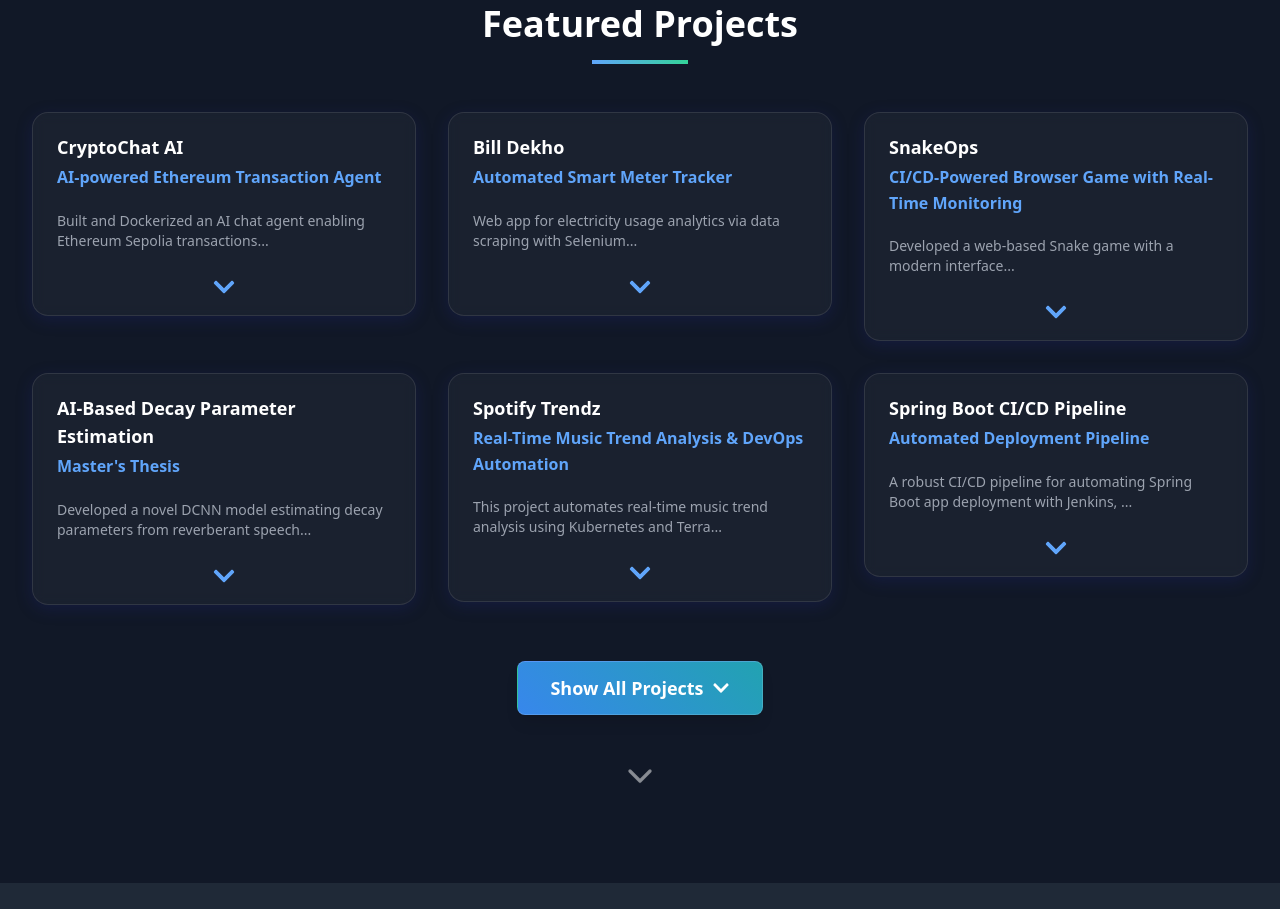
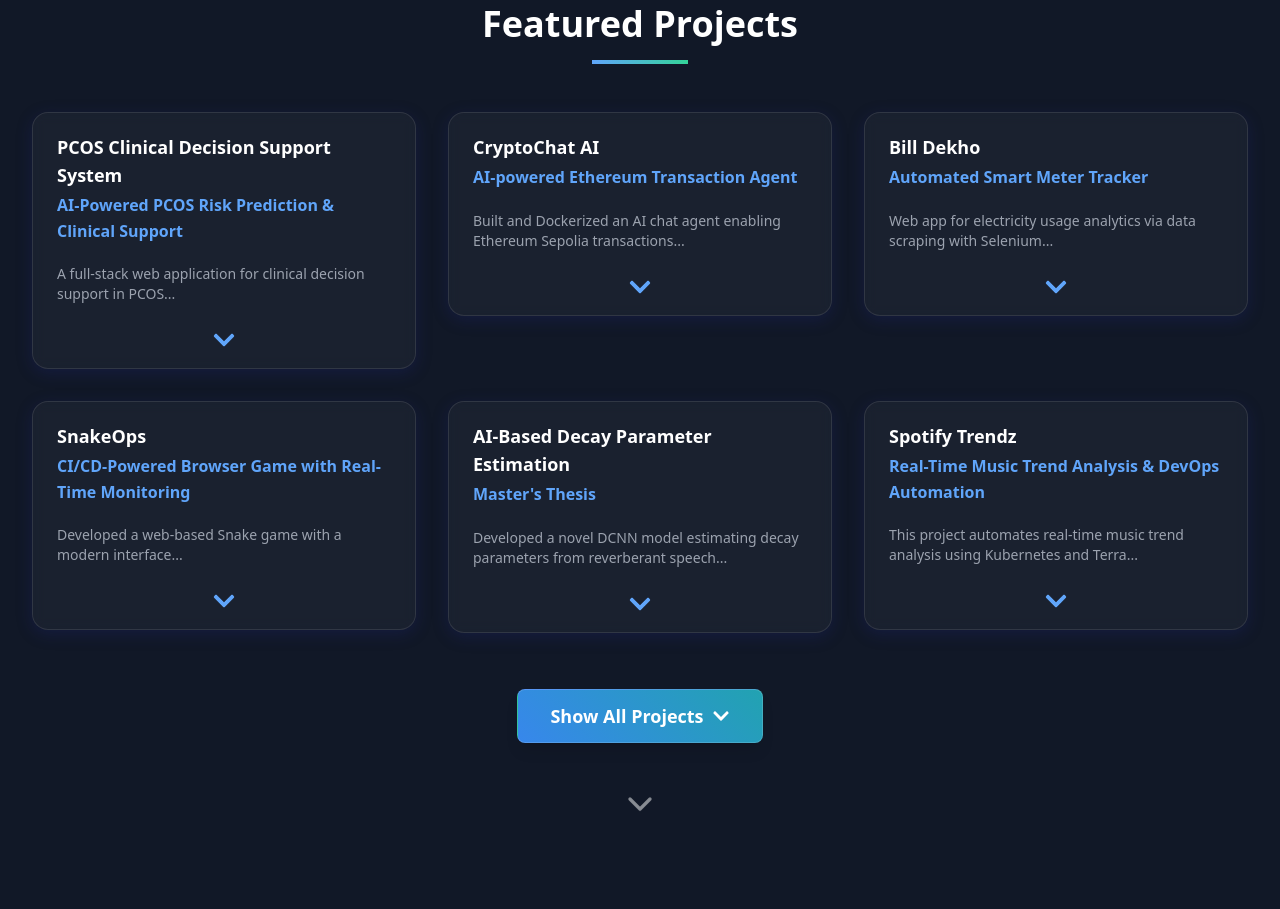
Before and after one commit to Pshar10/React_Web_CI_CD, a React (Vite) app: page / in a window 1280 px wide. Shown: the part 3420-4329 px from the top of the page. Built offline with nearby package versions, Linux system fonts and the light colour scheme.

Commit message:
Add PCOS Clinical Decision Support System project
Added a new project entry for 'PCOS Clinical Decision Support System' with details about its features, technologies, and GitHub link.

```diff
--- a/src/constants/projects.ts
+++ b/src/constants/projects.ts
@@ -1,4 +1,21 @@
 const projectsData = [
+  {
+    title: "PCOS Clinical Decision Support System",
+    subtitle: "AI-Powered PCOS Risk Prediction & Clinical Support",
+    description:
+      "A full-stack web application for clinical decision support in PCOS. Features ML-based risk prediction, retrieval-augmented generation (RAG) for clinical context, and AI chat using local LLMs. Includes model training, comparison, and a dashboard. Built with React, Flask, scikit-learn, Ollama, and Tailwind CSS.",
+    technologies: [
+      "React",
+      "Flask",
+      "scikit-learn",
+      "Ollama",
+      "Tailwind CSS",
+      "RAG",
+      "Machine Learning",
+      "LLM"
+    ],
+    github: "https://github.com/Pshar10/PCOS-Clinical-Decision-Support-System",
+  },
   {
     title: "CryptoChat AI",
     subtitle: "AI-powered Ethereum Transaction Agent",
```
